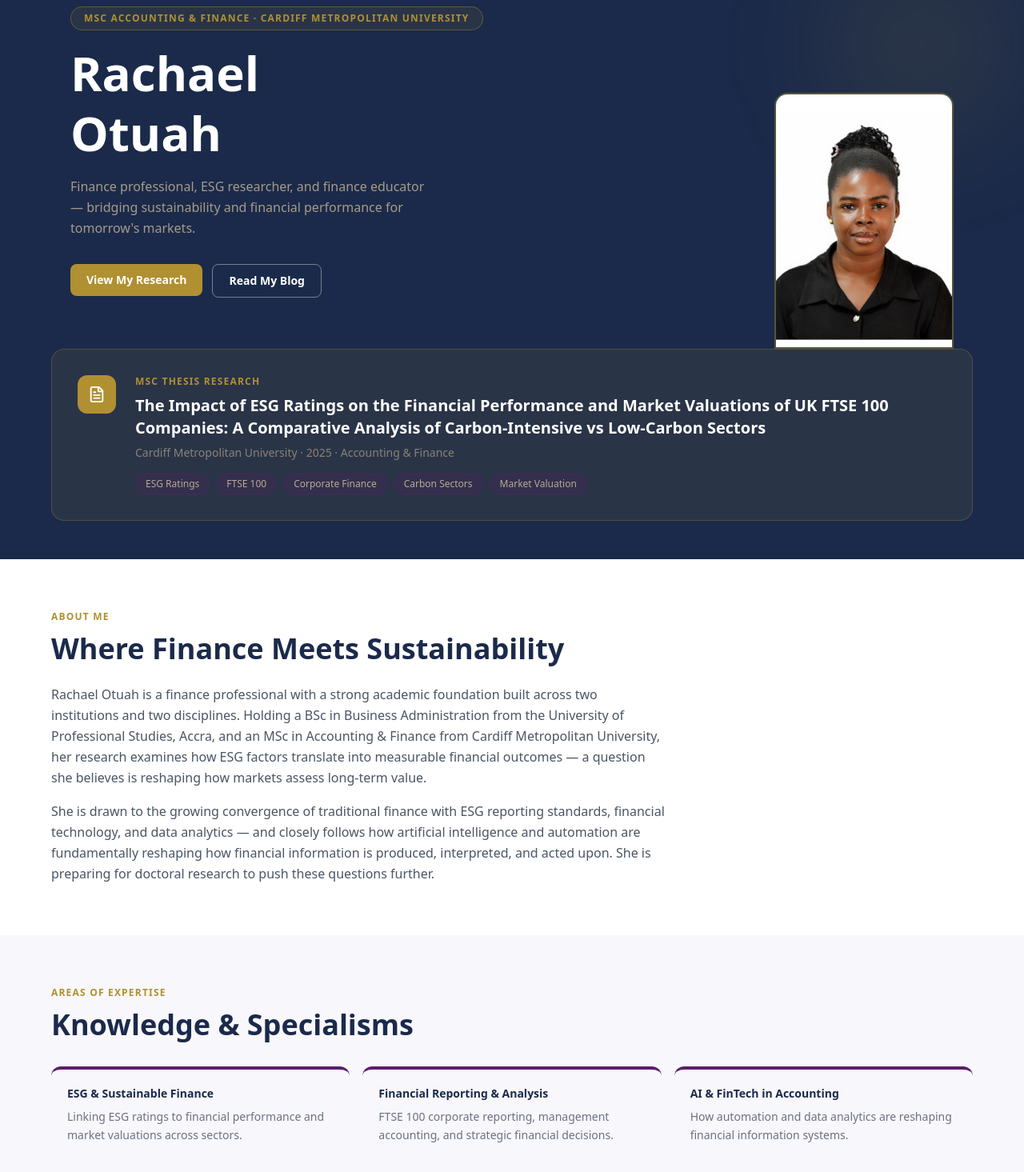
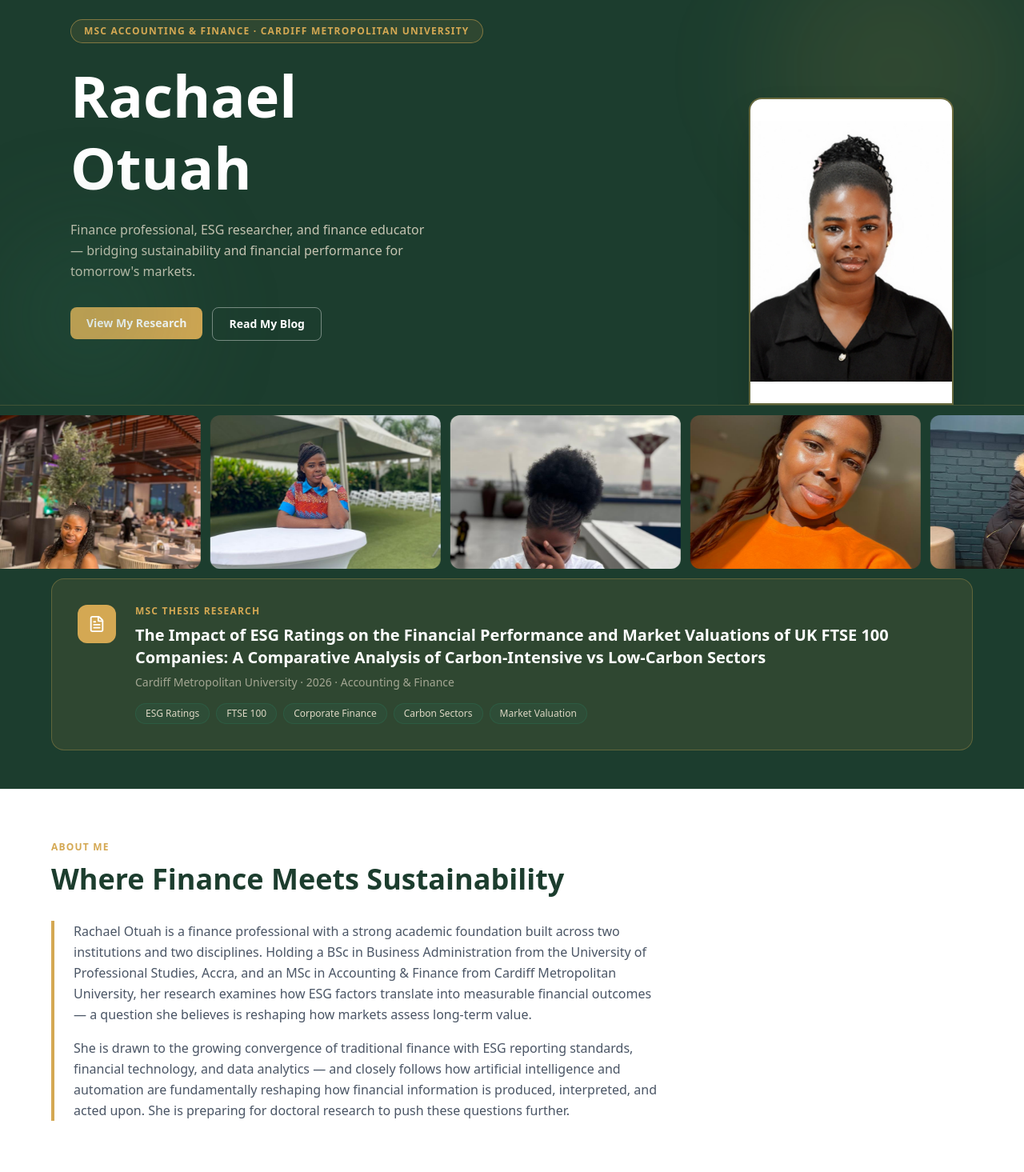
Before and after one commit to Richard-Mensah/rachael-website, a Next.js app: page / in a window 1280 px wide. Shown: the part 140-1605 px from the top of the page at 80% size. Built offline with nearby package versions, Linux system fonts and the light colour scheme; no server answers; the database is empty.

Commit message:
commit all

```diff
--- a/app/globals.css
+++ b/app/globals.css
@@ -2,17 +2,17 @@
 @plugin "@tailwindcss/typography";
 
 @theme {
-  --color-brand-navy:      #1B2A4A;
-  --color-brand-gold:      #B09030;
-  --color-brand-beige:     #C8B89A;
-  --color-brand-purple:    #5C1E6B;
-  --color-brand-cream:     #F5F0E8;
-  --color-brand-off-white: #F8F7FC;
+  --color-brand-navy:      #1C3D2E;
+  --color-brand-gold:      #D4A853;
+  --color-brand-beige:     #F0E6D3;
+  --color-brand-purple:    #2D6A4F;
+  --color-brand-cream:     #E8F2EC;
+  --color-brand-off-white: #F7FAF8;
 }
 
 :root {
-  --background: #F8F7FC;
-  --foreground: #1B2A4A;
+  --background: #F7FAF8;
+  --foreground: #1C3D2E;
 }
 
 html {
@@ -23,3 +23,8 @@ body {
   background-color: var(--color-brand-off-white);
   color: var(--color-brand-navy);
 }
+
+@keyframes marquee {
+  from { transform: translateX(0); }
+  to   { transform: translateX(-50%); }
+}
--- a/app/page.tsx
+++ b/app/page.tsx
@@ -1,4 +1,5 @@
 import Hero from '@/components/features/home/Hero'
+import PhotoScroll from '@/components/features/home/PhotoScroll'
 import ThesisSpotlight from '@/components/features/home/ThesisSpotlight'
 import AboutSection from '@/components/features/home/AboutSection'
 import ExpertiseGrid from '@/components/features/home/ExpertiseGrid'
@@ -18,6 +19,7 @@ export default function HomePage() {
   return (
     <>
       <Hero />
+      <PhotoScroll />
       <ThesisSpotlight />
       <AboutSection />
       <ExpertiseGrid />
--- a/components/features/home/AboutSection.tsx
+++ b/components/features/home/AboutSection.tsx
@@ -2,13 +2,13 @@ import SectionLabel from '@/components/ui/SectionLabel'
 
 export default function AboutSection() {
   return (
-    <section className="bg-white px-6 py-16">
+    <section className="border-t border-brand-cream bg-white px-6 py-16">
       <div className="mx-auto max-w-6xl">
         <SectionLabel className="mb-3">About Me</SectionLabel>
-        <h2 className="mb-6 text-3xl font-extrabold text-brand-navy md:text-4xl">
+        <h2 className="mb-8 text-3xl font-extrabold text-brand-navy md:text-4xl">
           Where Finance Meets Sustainability
         </h2>
-        <div className="max-w-3xl space-y-4 text-base leading-relaxed text-gray-600">
+        <div className="max-w-3xl border-l-4 border-brand-gold pl-6 space-y-4 text-base leading-relaxed text-gray-600">
           <p>
             Rachael Otuah is a finance professional with a strong academic foundation
             built across two institutions and two disciplines. Holding a BSc in Business
--- a/components/features/home/AcademicTimeline.tsx
+++ b/components/features/home/AcademicTimeline.tsx
@@ -15,14 +15,14 @@ const nodes: TimelineNode[] = [
     subtitle: 'University of Professional Studies, Accra, Ghana',
   },
   {
-    year: '2023 – 2025',
+    year: '2025 – 2026',
     title: 'MSc Accounting & Finance',
     subtitle: 'Cardiff Metropolitan University, UK · Thesis: ESG Ratings & FTSE 100 Financial Performance',
   },
   {
-    year: '2025 – Present',
+    year: '2026 – Present',
     title: 'Finance Educator & Researcher',
-    subtitle: 'Online content, podcast host, and workshop facilitator · Pursuing ACCA/CIMA',
+    subtitle: 'Online content, podcast host, and workshop facilitator · Pursuing ACCA',
   },
   {
     year: 'Future',
--- a/components/features/home/ExpertiseGrid.tsx
+++ b/components/features/home/ExpertiseGrid.tsx
@@ -32,7 +32,7 @@ const expertise: Expertise[] = [
 
 export default function ExpertiseGrid() {
   return (
-    <section className="bg-brand-off-white px-6 py-16">
+    <section className="bg-brand-cream px-6 py-16">
       <div className="mx-auto max-w-6xl">
         <SectionLabel className="mb-3">Areas of Expertise</SectionLabel>
         <h2 className="mb-8 text-3xl font-extrabold text-brand-navy md:text-4xl">
--- a/components/features/home/Hero.tsx
+++ b/components/features/home/Hero.tsx
@@ -5,17 +5,18 @@ import Button from '@/components/ui/Button'
 export default function Hero() {
   return (
     <section className="relative overflow-hidden bg-brand-navy">
-      {/* Decorative radial glow */}
-      <div className="pointer-events-none absolute right-0 top-0 h-64 w-64 rounded-full bg-brand-gold/10 blur-3xl" />
+      {/* Decorative glows */}
+      <div className="pointer-events-none absolute right-0 top-0 h-80 w-80 rounded-full bg-brand-gold/10 blur-3xl" />
+      <div className="pointer-events-none absolute bottom-0 left-0 h-56 w-56 rounded-full bg-brand-purple/20 blur-3xl" />
 
-      <div className="mx-auto flex max-w-6xl flex-col items-end gap-8 px-6 pt-16 md:flex-row md:items-end md:pt-20">
+      <div className="mx-auto flex max-w-6xl flex-col items-end gap-8 px-6 pt-16 md:flex-row md:items-end md:pt-24">
         {/* Text */}
-        <div className="flex-1 pb-12 md:pb-16">
-          <span className="mb-4 inline-block rounded-full border border-brand-gold/40 bg-brand-gold/10 px-4 py-1.5 text-xs font-bold uppercase tracking-widest text-brand-gold">
+        <div className="flex-1 pb-12 md:pb-20">
+          <span className="mb-5 inline-block rounded-full border border-brand-gold/50 bg-brand-gold/10 px-4 py-1.5 text-xs font-bold uppercase tracking-widest text-brand-gold">
             MSc Accounting &amp; Finance · Cardiff Metropolitan University
           </span>
 
-          <h1 className="mb-4 text-5xl font-extrabold leading-tight text-white md:text-6xl">
+          <h1 className="mb-5 text-5xl font-extrabold leading-tight text-white md:text-7xl">
             Rachael<br />Otuah
           </h1>
 
@@ -35,7 +36,7 @@ export default function Hero() {
         </div>
 
         {/* Portrait */}
-        <div className="relative h-72 w-48 flex-shrink-0 overflow-hidden rounded-t-2xl border-2 border-brand-gold/40 md:h-80 md:w-56">
+        <div className="relative h-72 w-48 flex-shrink-0 overflow-hidden rounded-t-2xl border-2 border-brand-gold/40 shadow-2xl md:h-96 md:w-64">
           <Image
             src="/images/passport.jpg"
             alt="Rachael Otuah"
--- /dev/null
+++ b/components/features/home/PhotoScroll.tsx
@@ -0,0 +1,37 @@
+import Image from 'next/image'
+
+const images = [
+  { src: '/images/gallery-1.jpeg', alt: 'Rachael Otuah' },
+  { src: '/images/gallery-2.jpeg', alt: 'Rachael Otuah' },
+  { src: '/images/gallery-3.jpeg', alt: 'Rachael Otuah' },
+  { src: '/images/gallery-4.jpeg', alt: 'Rachael Otuah' },
+  { src: '/images/gallery-5.jpeg', alt: 'Rachael Otuah' },
+]
+
+const scrollImages = [...images, ...images]
+
+export default function PhotoScroll() {
+  return (
+    <div className="overflow-hidden border-t border-brand-gold/20 bg-brand-navy">
+      <div
+        className="flex gap-3 py-3"
+        style={{ animation: 'marquee 28s linear infinite', width: 'max-content' }}
+      >
+        {scrollImages.map((img, i) => (
+          <div
+            key={i}
+            className="relative h-48 w-72 flex-shrink-0 overflow-hidden rounded-xl"
+          >
+            <Image
+              src={img.src}
+              alt={img.alt}
+              fill
+              className="object-cover"
+              sizes="288px"
+            />
+          </div>
+        ))}
+      </div>
+    </div>
+  )
+}
--- a/components/features/home/ThesisSpotlight.tsx
+++ b/components/features/home/ThesisSpotlight.tsx
@@ -24,7 +24,7 @@ export default function ThesisSpotlight() {
                 Carbon-Intensive vs Low-Carbon Sectors
               </h2>
               <p className="mb-4 text-sm text-brand-beige/60">
-                Cardiff Metropolitan University · 2025 · Accounting &amp; Finance
+                Cardiff Metropolitan University · 2026 · Accounting &amp; Finance
               </p>
               <div className="flex flex-wrap gap-2">
                 {tags.map((tag) => (
--- a/components/layout/Navbar.tsx
+++ b/components/layout/Navbar.tsx
@@ -36,7 +36,7 @@ export default function Navbar() {
           ))}
           <Link
             href="/#contact"
-            className="rounded-full bg-brand-gold px-4 py-2 text-sm font-bold text-white transition-colors hover:bg-yellow-700"
+            className="rounded-full bg-brand-gold px-4 py-2 text-sm font-bold text-white transition-colors hover:bg-brand-gold/80"
           >
             Contact Me
           </Link>
--- a/components/ui/Button.tsx
+++ b/components/ui/Button.tsx
@@ -24,7 +24,7 @@ export default function Button({
       disabled={disabled}
       className={cn(
         'inline-flex items-center justify-center rounded-lg px-5 py-2.5 text-sm font-semibold transition-colors focus:outline-none focus:ring-2 focus:ring-brand-gold focus:ring-offset-2 disabled:opacity-50 disabled:cursor-not-allowed',
-        variant === 'primary' && 'bg-brand-gold text-white hover:bg-yellow-700',
+        variant === 'primary' && 'bg-brand-gold text-white hover:bg-brand-gold/80',
         variant === 'secondary' && 'border border-white/40 text-white hover:bg-white/10',
         className
       )}
--- a/components/ui/Card.tsx
+++ b/components/ui/Card.tsx
@@ -10,8 +10,8 @@ export default function Card({ children, className, topBorder = false }: Props)
   return (
     <div
       className={cn(
-        'rounded-xl bg-brand-off-white p-5',
-        topBorder && 'border-t-4 border-brand-purple',
+        'rounded-xl bg-white p-5 shadow-sm transition-shadow duration-200 hover:shadow-md',
+        topBorder && 'border-t-4 border-brand-gold',
         className
       )}
     >
```
